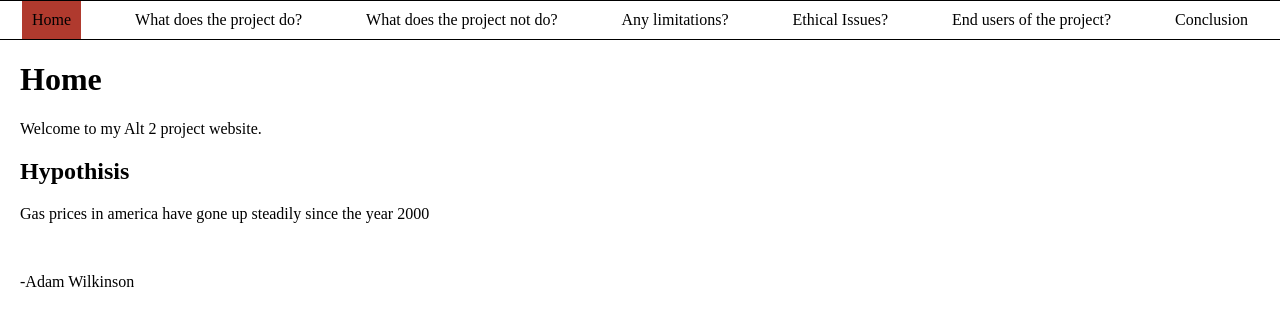
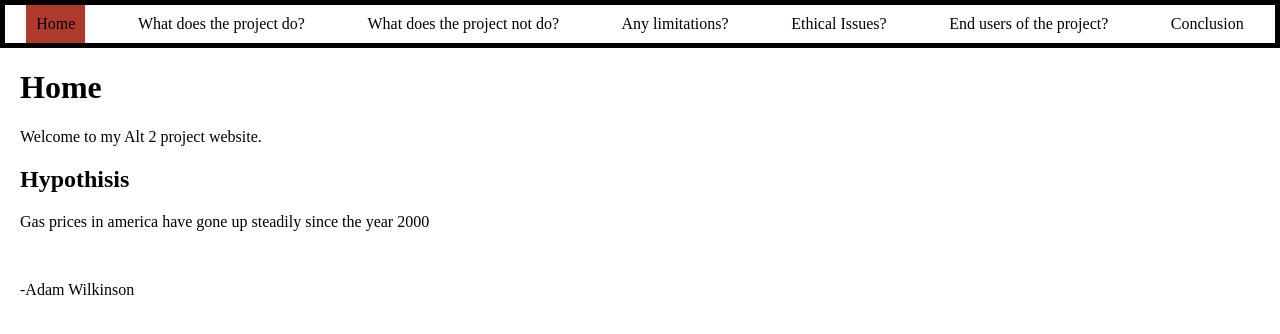
Before and after one commit to awilkinson16/ALT-2, a plain HTML site: page index.html in a window 1280 px wide. Drawn offline with Linux system fonts and the light colour scheme.

Commit message:
Update style.css

```diff
--- a/style.css
+++ b/style.css
@@ -17,8 +17,10 @@ body {
   list-style-type: none;
   margin: 0;
   padding: 0;
-  border-bottom: 1px solid black;
-  border-top: 1px solid black;
+  border-bottom: 5px solid black;
+  border-top: 5px solid black;
+  border-left: 5px solid black;
+  border-right: 5px solid black
 }
 
 .tab {
```
